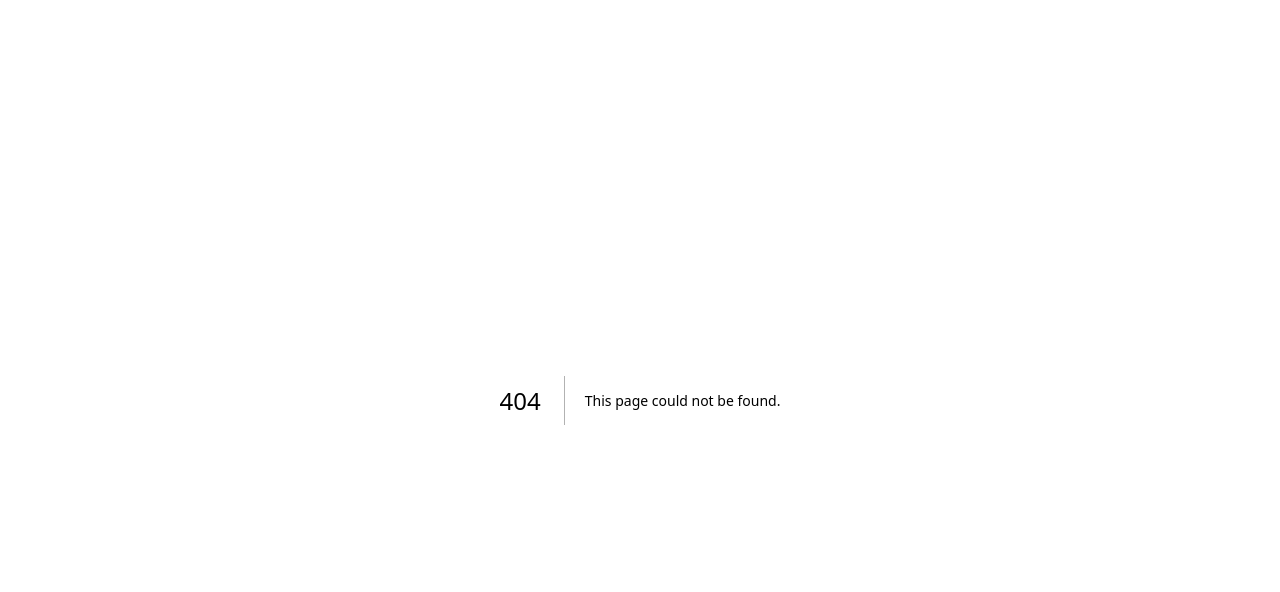
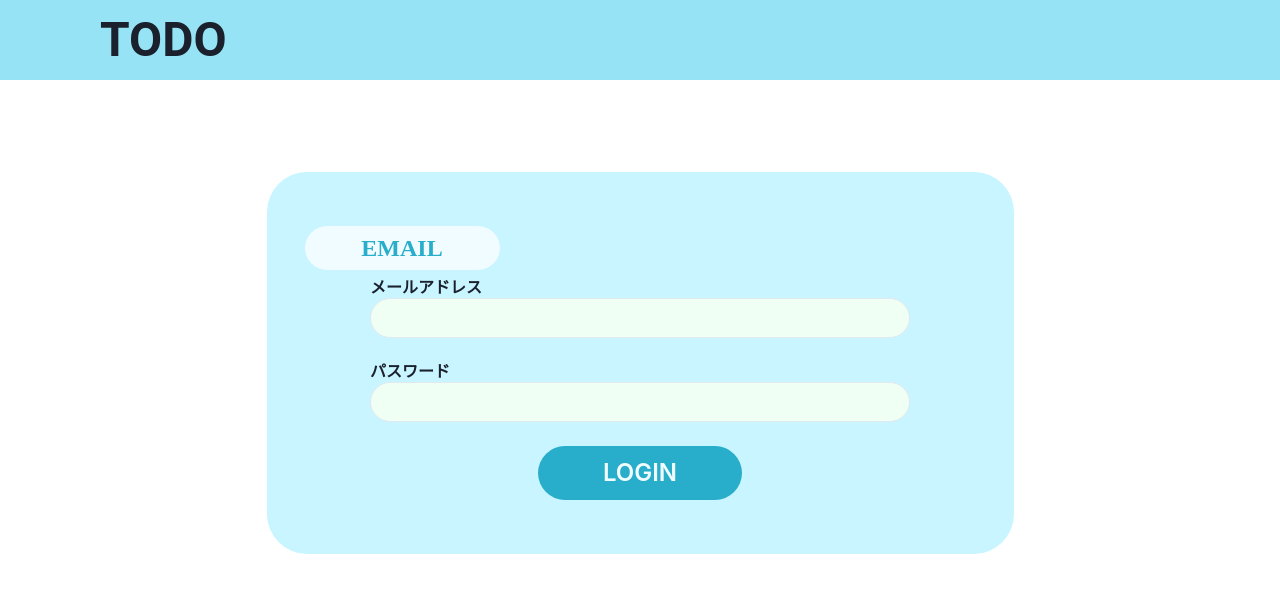
Before and after one commit to if-mentor/next_todo_9, a Next.js app: page /login in a window 1280 px wide. Before the commit this address had no page. Shown: the top 592 px of the page. Built offline with nearby package versions, Linux system fonts and the light colour scheme.

Commit message:
ログイン、サインインデザイン作成

```diff
--- /dev/null
+++ b/src/components/FormArea.tsx
@@ -0,0 +1,98 @@
+import React from "react";
+import styled from "@emotion/styled";
+import { Center, Button, Input } from "@chakra-ui/react";
+
+const FormArea = (props: any) => {
+  return (
+    <>
+      <Header>
+        <H1>TODO</H1>
+      </Header>
+      <main>
+        <Container>
+          <H2>EMAIL</H2>
+          <Dl>
+            <Dt>メールアドレス</Dt>
+            <Dd>
+              <Input bg={"#F0FFF4"} rounded={40} px={5} py={3} />
+            </Dd>
+          </Dl>
+          <Dl>
+            <Dt>パスワード</Dt>
+            <Dd>
+              <Input bg={"#F0FFF4"} rounded={40} px={5} py={3} />
+            </Dd>
+          </Dl>
+          <Center>
+            <Button
+              bg={"#28ADCA"}
+              rounded={50}
+              w={"204px"}
+              h={"54px"}
+              color={"#F0FCFF"}
+              fontSize="24px"
+            >
+              {props.button}
+            </Button>
+          </Center>
+        </Container>
+      </main>
+    </>
+  );
+};
+
+export default FormArea;
+
+const Header = styled.div`
+  background: #95e3f4;
+  padding: 12px 0;
+`;
+const H1 = styled.h1`
+  width: 1080px;
+  margin: 0 auto;
+  font-family: Roboto;
+  font-size: 48px;
+  font-weight: 700;
+  line-height: 56px;
+  letter-spacing: 0em;
+  text-align: left;
+`;
+const Container = styled.div`
+  width: 747px;
+  margin: 92px auto;
+  background: #c8f5ff;
+  border-radius: 40px;
+  padding: 54px 38px;
+`;
+const H2 = styled.h2`
+  width: 195px;
+  height: 44px;
+  color: #28adca;
+  background: #f0fcff;
+  border-radius: 40px;
+  display: flex;
+  justify-content: center;
+  align-items: center;
+  font-family: Gothic A1;
+  font-size: 24px;
+  font-weight: 700;
+  line-height: 30px;
+  letter-spacing: 0em;
+  text-align: center;
+
+  margin-bottom: 8px;
+`;
+const Dl = styled.dl`
+  width: 540px;
+  margin: 0 auto 24px auto;
+`;
+const Dt = styled.dt`
+  font-family: Gothic A1;
+  font-size: 16px;
+  font-weight: 700;
+  line-height: 20px;
+  letter-spacing: 0em;
+`;
+const Dd = styled.dd`
+  width: 100%;
+`;
--- /dev/null
+++ b/src/pages/login.tsx
@@ -0,0 +1,12 @@
+import React from "react";
+import FormArea from "@/components/FormArea";
+
+const login = () => {
+  return (
+    <>
+      <FormArea button="LOGIN" />
+    </>
+  );
+};
+
+export default login;
```
Also changed, not shown: src/pages/signup.tsx (added, +12 -0 lines).
